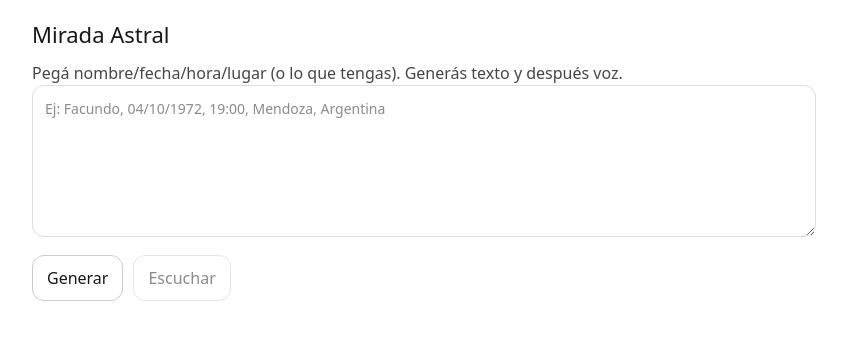
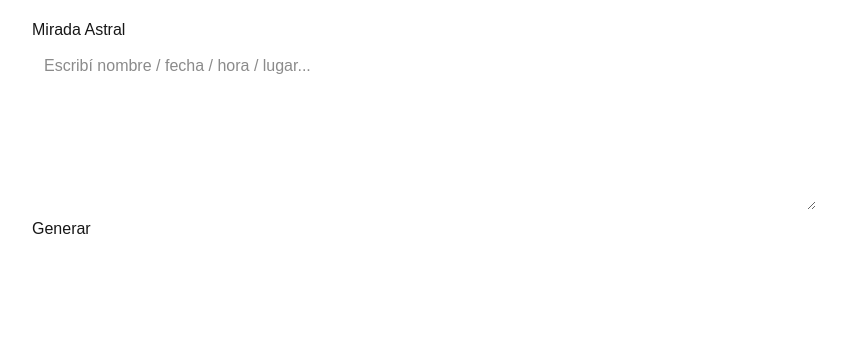
Before and after one commit to facundocampoo-glitch/nextjs-boilerplate, a Next.js app: page /mirada-astral in a window 1280 px wide. Shown: the top 340 px of the page, without its empty margins (216-1063 px from the left). Built offline with nearby package versions, Linux system fonts and the light colour scheme.

Commit message:
fix align mirada-astral with generate API

```diff
--- a/app/mirada-astral/page.tsx
+++ b/app/mirada-astral/page.tsx
@@ -1,26 +1,17 @@
 "use client";
 
-import { useMemo, useState } from "react";
+import { useState } from "react";
 
 export default function MiradaAstralPage() {
   const [datos, setDatos] = useState("");
   const [text, setText] = useState("");
   const [loading, setLoading] = useState(false);
-
-  const [audioUrl, setAudioUrl] = useState<string>("");
-  const [audioLoading, setAudioLoading] = useState(false);
-
   const [error, setError] = useState("");
-
-  const prompt = useMemo(() => {
-    return `MIRADA ASTRAL.\n\nDatos del usuario:\n${datos}\n\nEscribí una lectura breve (máx 1200 caracteres), filosa, cero incienso, con humor porteño y ternura contenida. Voseo. Terminá con una frase corta tipo golpe elegante.`;
-  }, [datos]);
 
   async function generar() {
     setLoading(true);
     setError("");
     setText("");
-    setAudioUrl("");
 
     try {
       const r = await fetch("/api/generate", {
@@ -28,7 +19,16 @@ export default function MiradaAstralPage() {
         headers: { "Content-Type": "application/json" },
         body: JSON.stringify({
           content_type: "horoscopo_diario",
-          prompt,
+          user_profile: {
+            name: "Usuario",
+            birth_date: "1972-10-04",
+            birth_time: "19:00",
+            birth_place: "Mendoza, Argentina",
+            language: "es",
+            delivery_time_pref: "ahora"
+          },
+          input_text: datos,
+          question: ""
         }),
       });
 
@@ -46,93 +46,24 @@ export default function MiradaAstralPage() {
     }
   }
 
-  async function escuchar() {
-    if (!text) return;
-
-    setAudioLoading(true);
-    setError("");
-    setAudioUrl("");
-
-    try {
-      const r = await fetch("/api/tts", {
-        method: "POST",
-        headers: { "Content-Type": "application/json" },
-        body: JSON.stringify({ text }),
-      });
-
-      if (!r.ok) {
-        const err = await r.text();
-        setError(err);
-        return;
-      }
-
-      const blob = await r.blob();
-      const url = URL.createObjectURL(blob);
-      setAudioUrl(url);
-    } catch (e: any) {
-      setError(e?.message || "Error audio");
-    } finally {
-      setAudioLoading(false);
-    }
-  }
-
   return (
-    <main style={{ padding: 18, fontFamily: "system-ui", maxWidth: 820, margin: "0 auto" }}>
-      <h1 style={{ fontSize: 22, marginBottom: 10 }}>Mirada Astral</h1>
-
-      <p style={{ marginTop: 0, opacity: 0.8 }}>
-        Pegá nombre/fecha/hora/lugar (o lo que tengas). Generás texto y después voz.
-      </p>
+    <main style={{ padding: 18, maxWidth: 820, margin: "0 auto" }}>
+      <h1>Mirada Astral</h1>
 
       <textarea
         value={datos}
         onChange={(e) => setDatos(e.target.value)}
         rows={6}
-        placeholder="Ej: Facundo, 04/10/1972, 19:00, Mendoza, Argentina"
-        style={{ width: "100%", padding: 12, fontSize: 14, borderRadius: 12, border: "1px solid #ddd" }}
+        placeholder="Escribí nombre / fecha / hora / lugar..."
+        style={{ width: "100%", padding: 12 }}
       />
 
-      <div style={{ marginTop: 12, display: "flex", gap: 10, flexWrap: "wrap" }}>
-        <button
-          onClick={generar}
-          disabled={loading || !datos.trim()}
-          style={{ padding: "10px 14px", borderRadius: 12, border: "1px solid #ccc", cursor: "pointer" }}
-        >
-          {loading ? "Generando..." : "Generar"}
-        </button>
+      <button onClick={generar} disabled={loading}>
+        {loading ? "Generando..." : "Generar"}
+      </button>
 
-        <button
-          onClick={escuchar}
-          disabled={!text || audioLoading}
-          style={{
-            padding: "10px 14px",
-            borderRadius: 12,
-            border: "1px solid #ccc",
-            cursor: "pointer",
-            opacity: !text ? 0.5 : 1,
-          }}
-        >
-          {audioLoading ? "Voz..." : "Escuchar"}
-        </button>
-      </div>
-
-      {error && (
-        <pre style={{ marginTop: 14, color: "crimson", whiteSpace: "pre-wrap" }}>
-          {error}
-        </pre>
-      )}
-
-      {text && (
-        <pre style={{ marginTop: 14, whiteSpace: "pre-wrap", lineHeight: 1.45 }}>
-          {text}
-        </pre>
-      )}
-
-      {audioUrl && (
-        <div style={{ marginTop: 14 }}>
-          <audio controls autoPlay src={audioUrl} />
-        </div>
-      )}
+      {error && <pre style={{ color: "crimson" }}>{error}</pre>}
+      {text && <pre>{text}</pre>}
     </main>
   );
 }
```
